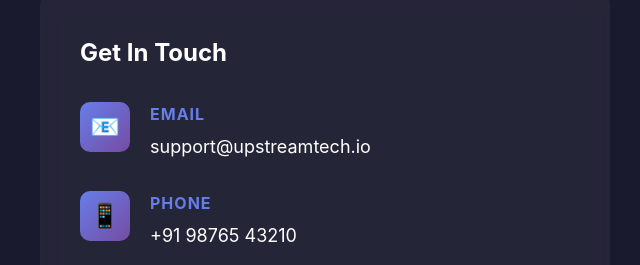
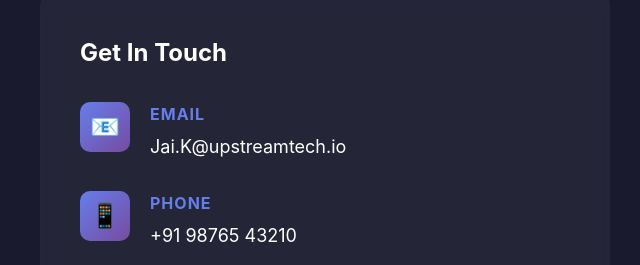
Before and after one commit to aniket-upstreamtech03/Sample-jenkins-test, a website: page contact.html in a window 1280 px wide. Shown: the part 1940-2205 px from the top of the page, 0-640 px from the left. Drawn offline with Linux system fonts and the light colour scheme.

Commit message:
chnage email for spport from jai

```diff
--- a/contact.html
+++ b/contact.html
@@ -445,7 +445,7 @@
                         <div class="contact-icon">📧</div>
                         <div class="contact-details">
                             <h4>Email</h4>
-                            <p><a href="mailto:support@upstreamtech.io">support@upstreamtech.io</a></p>
+                            <p><a href="mailto:support@upstreamtech.io">Jai.K@upstreamtech.io</a></p>
                         </div>
                     </div>
 
```
